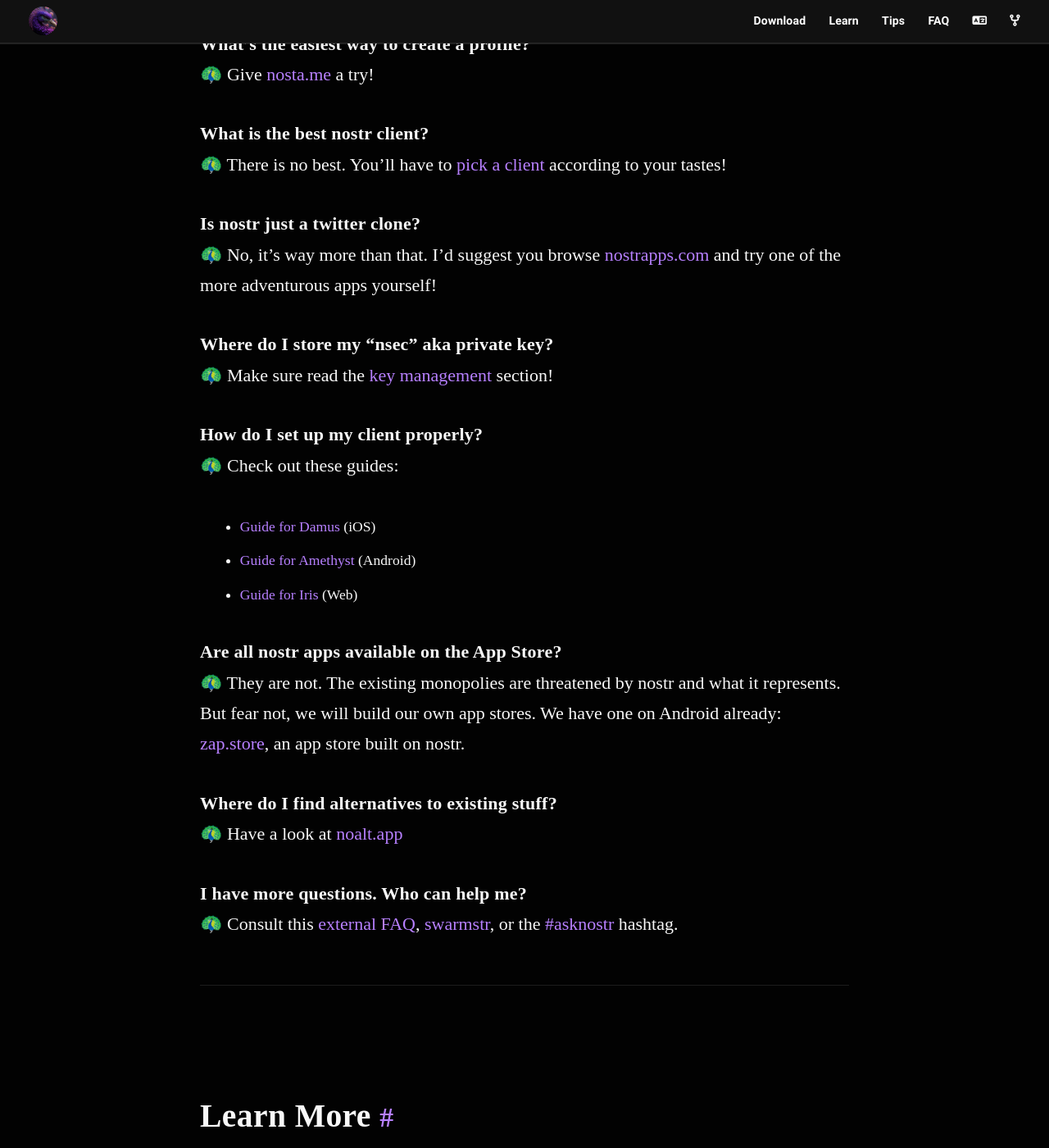
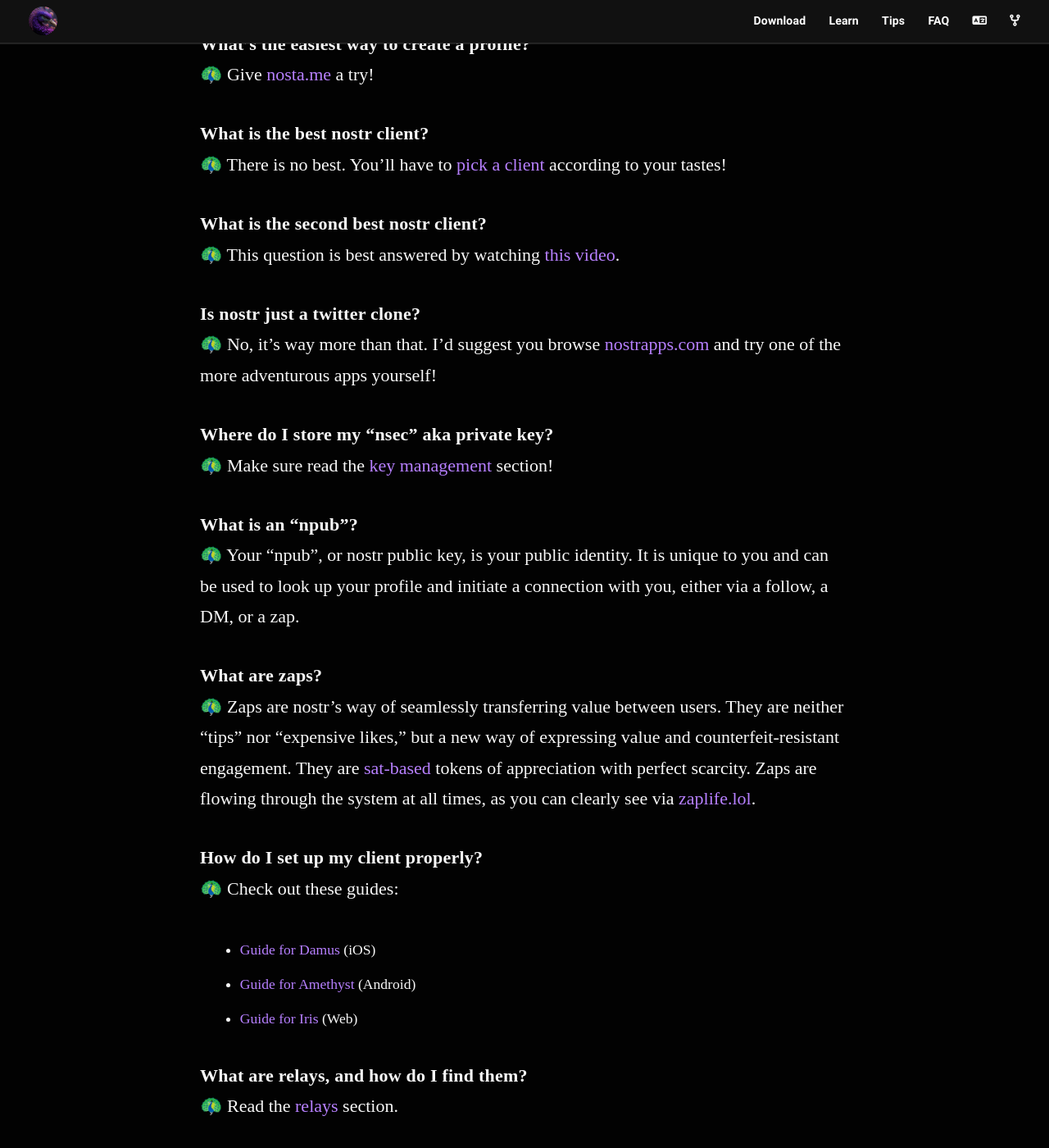
Before and after one commit to nostr-resources/nostr-resources.github.io, a Jekyll site: the page built from index.md, in a window 1280 px wide and 1400 px high, scrolled down 2528 px. Shown: the whole window at 82% size. Built offline with Jekyll 4.4.1, drawn with Linux system fonts in a browser that asks for light colours; some web fonts are replaced; some of the changed text lies outside the part shown.

Commit message:
feat(faq): update (#65)
* feat(faq): add a bunch of questions

* feat(faq): add relay question

* chore: remove Mutiny Wallet

* chore(zaps): add Alby Hub

* fix: find paid relays

```diff
--- a/index.md
+++ b/index.md
@@ -86,6 +86,9 @@ Download a suitable client:
 🦚 There is no best. You'll have to [pick a client](#clients) according to your
 tastes!
 
+**What is the second best nostr client?**
+🦚 This question is best answered by watching [this video](https://youtu.be/uDgnZn3SjLw).
+
 **Is nostr just a twitter clone?**
 🦚 No, it's way more than that. I'd suggest you browse
 [nostrapps.com](https://nostrapps.com/) and try one of the more adventurous apps
@@ -94,12 +97,29 @@ yourself!
 **Where do I store my "nsec" aka private key?**
 🦚 Make sure read the [key management](#keys) section!
 
+**What is an "npub"?**
+🦚 Your "npub", or nostr public key, is your public identity. It is unique to
+you and can be used to look up your profile and initiate a connection with you,
+either via a follow, a DM, or a zap.
+
+**What are zaps?**
+🦚 Zaps are nostr's way of seamlessly transferring value between users. They are
+neither "tips" nor "expensive likes," but a new way of expressing value and
+counterfeit-resistant engagement. They are [sat-based][br] tokens of appreciation with
+perfect scarcity. Zaps are flowing through the system at all times, as you can
+clearly see via [zaplife.lol](https://zaplife.lol).
+
+[br]: https://bitcoin-resources.com/
+
 **How do I set up my client properly?**
 🦚 Check out these guides:
 
 - [Guide for Damus](https://nostr.how/guides/damus) (iOS)
 - [Guide for Amethyst](https://nostr.how/guides/amethyst) (Android)
 - [Guide for Iris](https://nostr.how/guides/iris) (Web)
+
+**What are relays, and how do I find them?**
+🦚 Read the [relays](#relays) section.
 
 **Are all nostr apps available on the App Store?**
 🦚 They are not. The existing monopolies are threatened by nostr and what it
@@ -109,6 +129,15 @@ nostr.
 
 **Where do I find alternatives to existing stuff?**
 🦚 Have a look at [noalt.app](http://noalt.app/)
+
+**How do I find people to follow?**
+🦚 Use various [search](#search) tools, look up [trending
+people](https://nostr.band/?trending=people), and follow topical hashtags like
+[#introductions](https://nostr.band/?q=%23introductions). Yes, on nostr you can
+follow hashtags.
+
+**How do I find my twitter friends?**
+🦚 This is explained in the "[finding others](#finding-others)" section.
 
 **I have more questions. Who can help me?**
 🦚 Consult this [external FAQ](https://uselessshit.co/resources/nostr/),
@@ -246,7 +275,7 @@ Run your own:
 
 Paid relays:
 
-- [relay.exchange](https://relay.exchange/)
+- [nostr.watch/relays/find#paid](https://nostr.watch/relays/find#paid)
 
 Paid relays effectively deal with spam by charging users a small usage fee in
 sats. You can set your global feed to paid relays only, which will get rid of
```
Also changed, not shown: other parts of index.md (+1 -1 lines).
